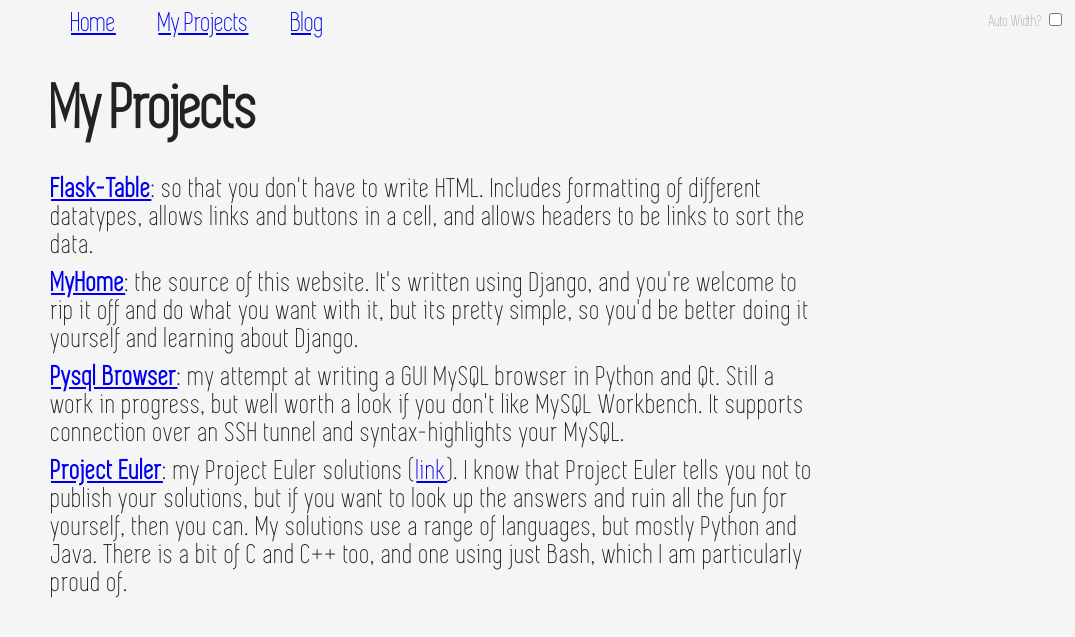
After one commit to plumdog/myhome, a Django app: page /projects in a window 1280 px wide. The commit adds this page. Shown: the top 637 px of the page, without its empty margins (205-1280 px from the left). Run offline with Django 3.2, Linux system fonts and the light colour scheme; data that the repository does not hold is empty; some libraries are stand-ins or nearby versions.

Commit message:
Move projects to separate page

```diff
--- /dev/null
+++ b/myhome/home/templates/home/projects.html
@@ -0,0 +1,46 @@
+{% extends 'base.html' %}
+
+{% block title %}
+ - Projects
+{% endblock %}
+
+{% block content %}
+  <h1>My Projects</h1>
+
+  <div class="about-me projects">
+	<p><a href="https://github.com/plumdog/flask_table" class="project">Flask-Table</a>: so
+	  that you don't have to write HTML. Includes formatting of
+	  different datatypes, allows links and buttons in a cell, and
+	  allows headers to be links to sort the data.
+	</p>
+
+	<p><a href="https://github.com/plumdog/myhome" class="project">MyHome</a>: the
+	  source of this website. It's written using Django, and you're
+	  welcome to rip it off and do what you want with it, but its
+	  pretty simple, so you'd be better doing it yourself and learning
+	  about Django.
+	</p>
+
+	<p><a href="https://github.com/plumdog/pysql_browser" class="project">Pysql
+	  Browser</a>: my attempt at writing a GUI MySQL browser in Python
+	  and Qt. Still a work in progress, but well worth a look if you
+	  don't like MySQL Workbench. It supports connection over an SSH
+	  tunnel and syntax-highlights your MySQL.
+	</p>
+
+	<p><a href="https://github.com/plumdog/project_euler" class="project">Project
+	  Euler</a>: my Project Euler solutions
+	  (<a href="https://projecteuler.net">link</a>).
+	  {% if project_euler_count %}
+	    Current solved count is at {{ project_euler_count }}.
+	  {% endif %}
+
+	  I know that Project Euler tells you not to publish your
+	  solutions, but if you want to look up the answers and ruin all
+	  the fun for yourself, then you can. My solutions use a range of
+	  languages, but mostly Python and Java. There is a bit of C and
+	  C++ too, and one using just Bash, which I am particularly proud
+	  of.
+	</p>
+  </div>
+{% endblock %}
--- a/myhome/home/urls.py
+++ b/myhome/home/urls.py
@@ -1,4 +1,6 @@
 from django.conf.urls import patterns, url
 from home import views
 
-urlpatterns = patterns('', url(r'^$', views.index, name='index'))
+urlpatterns = patterns('',
+                       url(r'^$', views.index, name='index'),
+                       url(r'^projects$', views.projects, name='projects'))
--- a/myhome/home/views.py
+++ b/myhome/home/views.py
@@ -2,5 +2,8 @@ from django.shortcuts import render
 from .project_euler_count import count as pec_count
 
 def index(request):
+    return render(request, 'home/index.html')
+
+def projects(request):
     context = {'project_euler_count': pec_count()}
-    return render(request, 'home/index.html', context)
+    return render(request, 'home/projects.html', context)
--- a/myhome/myhome/templates/base.html
+++ b/myhome/myhome/templates/base.html
@@ -19,6 +19,7 @@
   <span class="checkbox">Auto Width? <input type="checkbox" name="fixed-width-toggle" id="fixed-width-toggle" /></span>
   <div class="navbar" id="top-navbar">
     <a href="{% url 'home:index' %}">Home</a>
+	<a href="{% url 'home:projects' %}">My Projects</a>
 	<a href="{% url 'blog:index' %}">Blog</a>
   </div>
   <div class="container" id="content-container">
--- a/myhome/myhome/urls.py
+++ b/myhome/myhome/urls.py
@@ -6,5 +6,5 @@ admin.autodiscover()
 urlpatterns = patterns('',
     url(r'^admin/', include(admin.site.urls)),
     url(r'^blog/', include('blog.urls', namespace='blog')),
-    url(r'^$', include('home.urls', namespace='home'))
+    url(r'^', include('home.urls', namespace='home'))
 )
```
Also changed, not shown: myhome/home/templates/home/index.html (+0 -38 lines).
